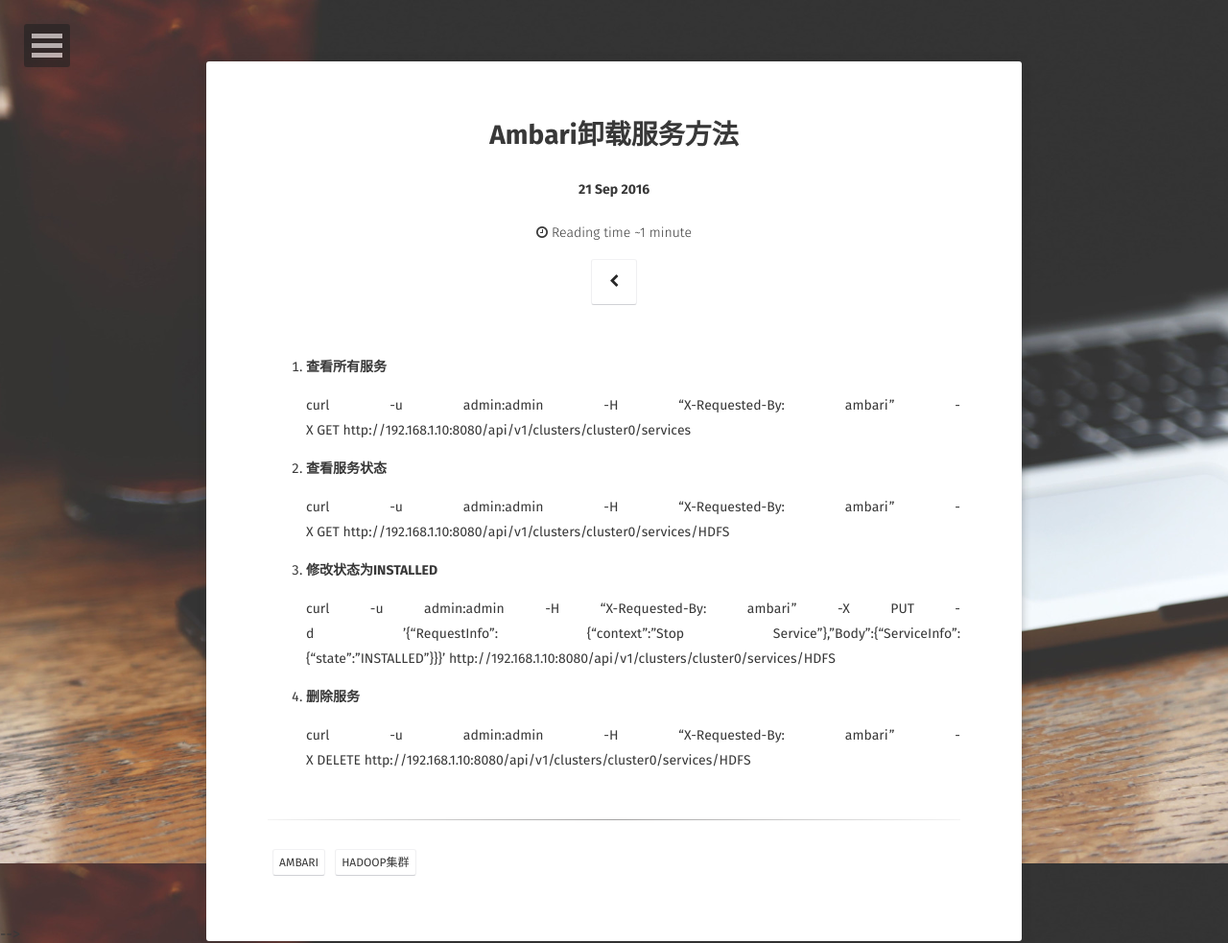
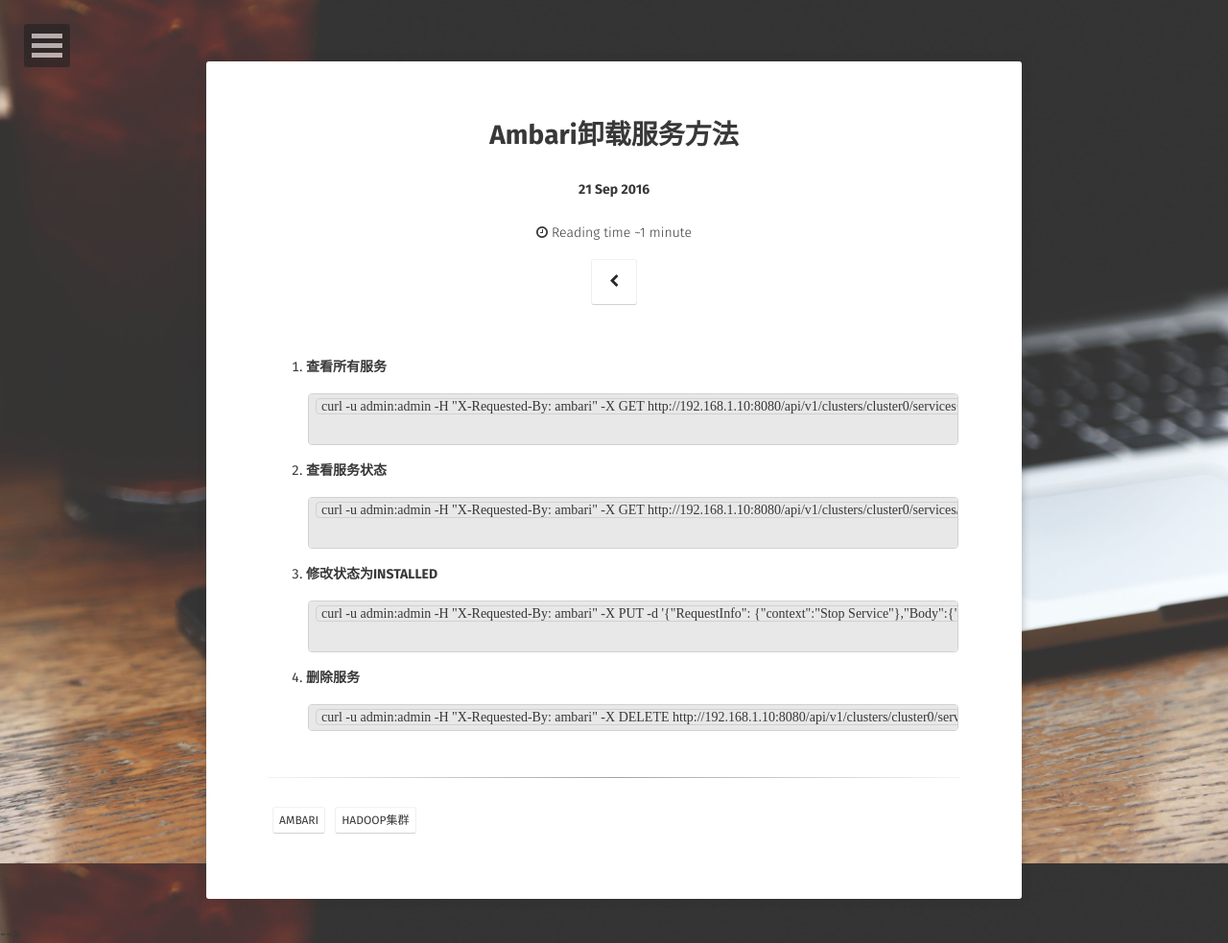
Before and after one commit to xiaobailong/gaoqingyue.github.io, a Jekyll site: the page built from _posts/2016-09-21-Ambari卸载服务方法.md, in a window 1280 px wide. Shown: the whole page at 96% size. Built offline with Jekyll 4.4.1, drawn with Linux system fonts in a browser that asks for light colours; some web fonts are replaced; comment, search, counter and statistics services are not loaded.

Commit message:
modify _posts/2016-09-21-Ambari\345\215\270\350\275\275\346\234\215\345\212\241\346\226\271\346\263\225.md

```diff
--- a/_posts/2016-09-21-Ambari卸载服务方法.md
+++ b/_posts/2016-09-21-Ambari卸载服务方法.md
@@ -7,18 +7,18 @@ tags: [Ambari,Hadoop集群]
 comments: true
 ---
 
-1. <strong>查看所有服务</strong>
+1. **查看所有服务**
 
-	curl&nbsp;-u&nbsp;admin:admin&nbsp;-H&nbsp;"X-Requested-By:&nbsp;ambari"&nbsp;-X&nbsp;GET&nbsp;http://192.168.1.10:8080/api/v1/clusters/cluster0/services
+	<pre><code>curl -u admin:admin -H "X-Requested-By: ambari" -X GET http://192.168.1.10:8080/api/v1/clusters/cluster0/services</pre></code>
 
-2. <strong>查看服务状态</strong>
+2. **查看服务状态**
 
-	curl&nbsp;-u&nbsp;admin:admin&nbsp;-H&nbsp;"X-Requested-By:&nbsp;ambari"&nbsp;-X&nbsp;GET&nbsp;http://192.168.1.10:8080/api/v1/clusters/cluster0/services/HDFS
+	<pre><code>curl -u admin:admin -H "X-Requested-By: ambari" -X GET http://192.168.1.10:8080/api/v1/clusters/cluster0/services/HDFS</pre></code>
 
-3. <strong>修改状态为INSTALLED</strong>
+3. **修改状态为INSTALLED**
 
-	curl&nbsp;-u&nbsp;admin:admin&nbsp;-H&nbsp;"X-Requested-By:&nbsp;ambari"&nbsp;-X&nbsp;PUT&nbsp;-d&nbsp;'{"RequestInfo":&nbsp;{"context":"Stop&nbsp;Service"},"Body":{"ServiceInfo":{"state":"INSTALLED"}}}'&nbsp;http://192.168.1.10:8080/api/v1/clusters/cluster0/services/HDFS
+	<pre><code>curl -u admin:admin -H "X-Requested-By: ambari" -X PUT -d '{"RequestInfo": {"context":"Stop Service"},"Body":{"ServiceInfo":{"state":"INSTALLED"}}}' http://192.168.1.10:8080/api/v1/clusters/cluster0/services/HDFS</pre></code>
 
-4. <strong>删除服务</strong>
+4. **删除服务**
 
-	curl&nbsp;-u&nbsp;admin:admin&nbsp;-H&nbsp;"X-Requested-By:&nbsp;ambari"&nbsp;-X&nbsp;DELETE&nbsp;http://192.168.1.10:8080/api/v1/clusters/cluster0/services/HDFS
+	<pre><code>curl -u admin:admin -H "X-Requested-By: ambari" -X DELETE http://192.168.1.10:8080/api/v1/clusters/cluster0/services/HDFS</pre></code>
```
